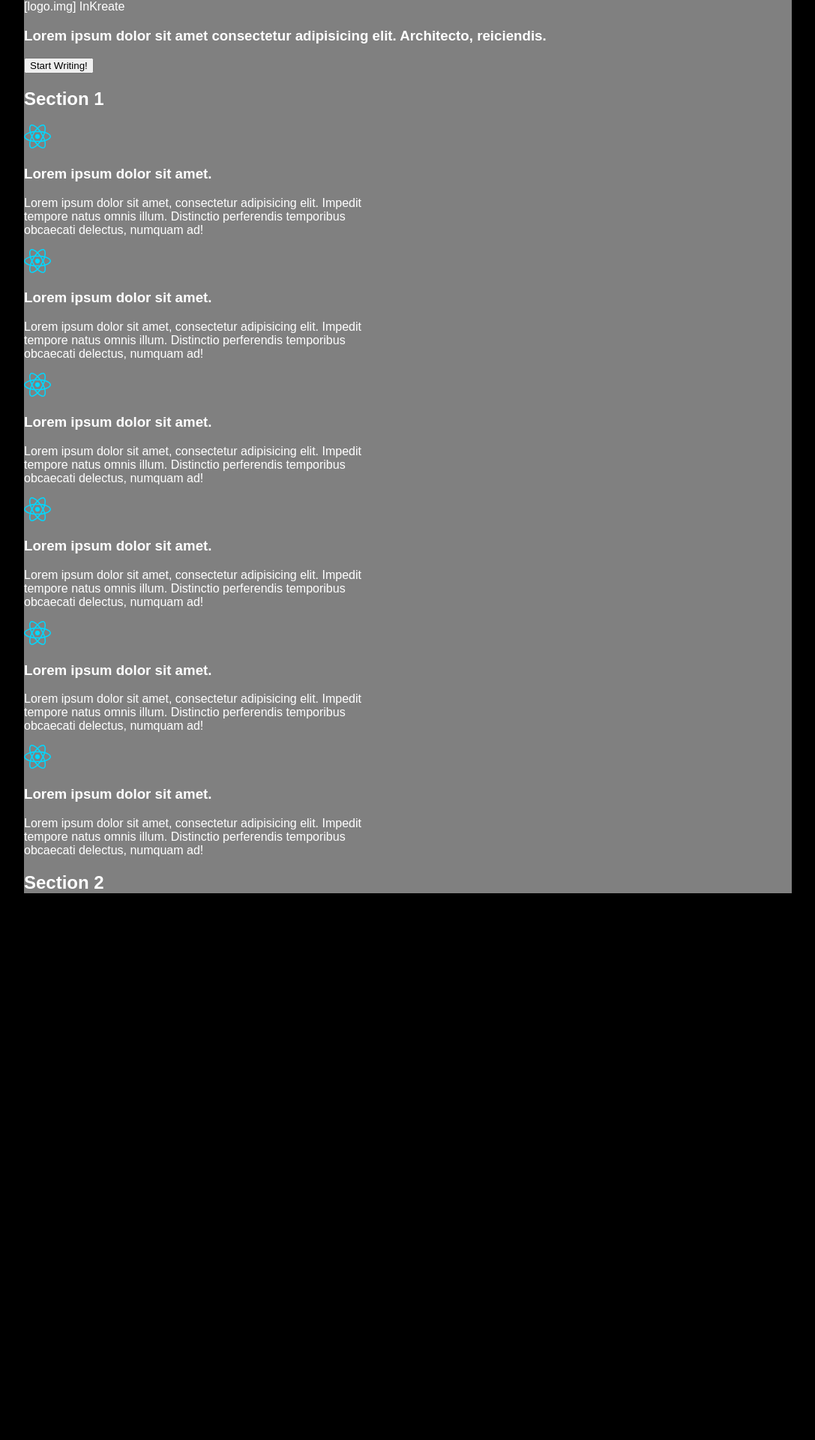
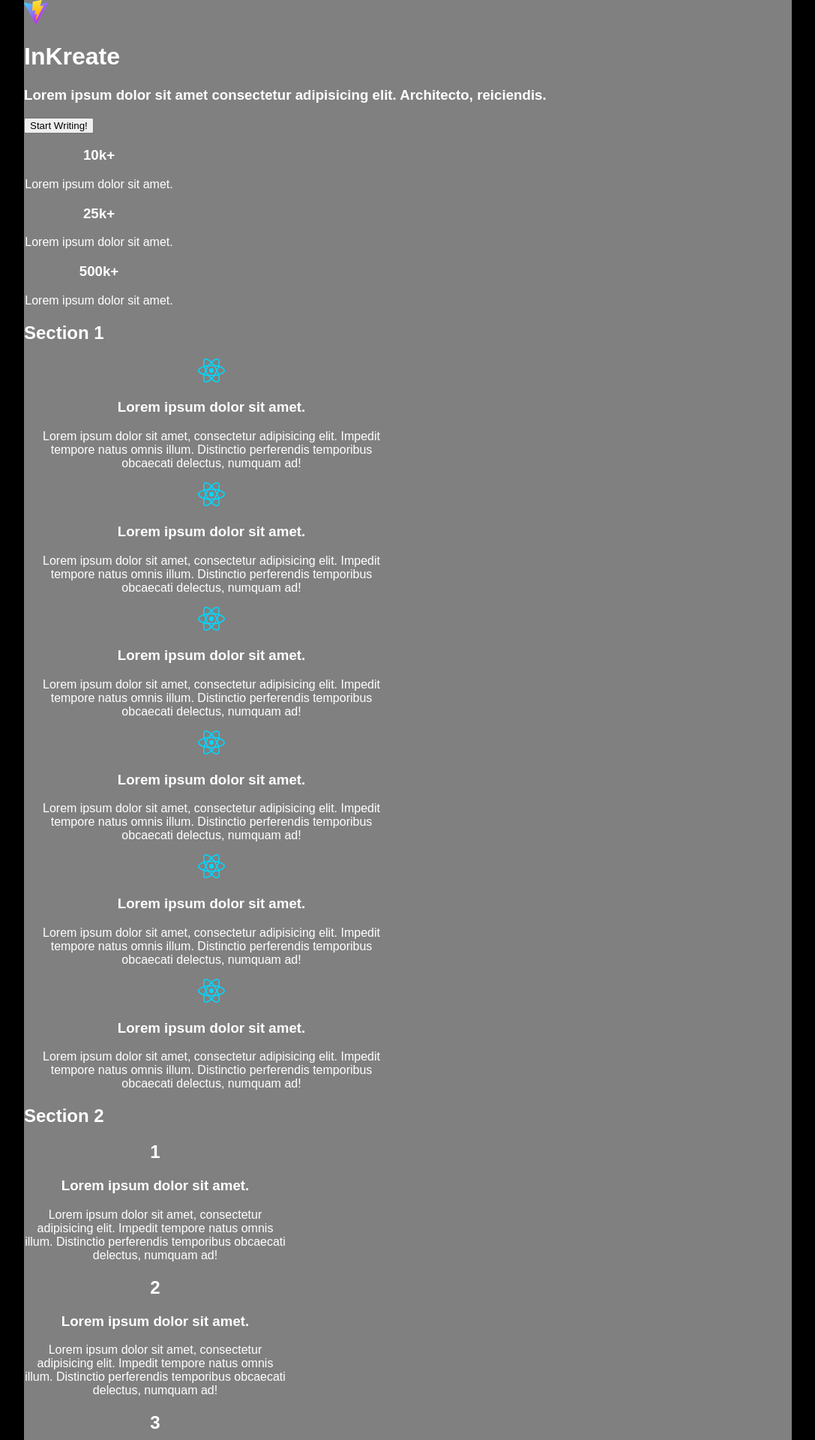
Before and after one commit to Loic-Rodrigue-Gauthier/inkreate, a React (Vite) app in the folder src/inkreate/: page / in a window 1280 px wide. Shown: the top 1920 px of the page at 75% size, without its empty margins (96-1183 px from the left). Before the commit the page ends 1211 px from the top, so only its background shows below. Built offline with nearby package versions, Linux system fonts and the light colour scheme.

Commit message:
more splash + hours

```diff
--- a/src/inkreate/src/components/AuthBox/AuthBox.jsx
+++ b/src/inkreate/src/components/AuthBox/AuthBox.jsx
@@ -1,6 +1,7 @@
 import { useState } from 'react'
 import { useNavigate } from 'react-router-dom'
 import styles from './AuthBox.module.css'
+import viteLogo from '../../assets/vite.svg'
 
 function Signin() {
   const [inputs, setInputs] = useState({})
@@ -13,7 +14,7 @@ function Signin() {
   function submitForm(e) {
     e.preventDefault()
     // DB code here
-    navigate('/home')
+    navigate("/home")
   }
 
   return (
@@ -66,7 +67,7 @@ function Login() {
   function submitForm(e) {
     e.preventDefault()
     // DB code here
-    navigate('/home')
+    navigate("/home")
   }
 
   return (
@@ -97,7 +98,10 @@ function AuthBox() {
 
   return (
     <div className={styles.component}>
-      <div>[logo.img] InKreate</div>
+      <div>
+        <img src={viteLogo} alt="viteLogo" />
+        <h1>InKreate</h1>
+      </div>
       <nav>
           <button
             className={activeTab === 'login' ? styles.active : styles.tab}
--- /dev/null
+++ b/src/inkreate/src/components/GlobalStats/GlobalStats.jsx
@@ -0,0 +1,13 @@
+
+import styles from './GlobalStats.module.css'
+
+function GlobalStats({number, desc}) {
+  return (
+    <div className={styles.box}>
+      <div><h3>{number}</h3></div>
+      <p>{desc}</p>
+    </div>
+  )
+}
+
+export default GlobalStats
--- /dev/null
+++ b/src/inkreate/src/components/GlobalStats/GlobalStats.module.css
@@ -0,0 +1,5 @@
+.box
+{
+    width: 200px;
+    text-align: center;
+}
--- a/src/inkreate/src/components/ImageTitleText/ImageTitleText.jsx
+++ b/src/inkreate/src/components/ImageTitleText/ImageTitleText.jsx
@@ -4,9 +4,11 @@ import styles from './ImageTitleText.module.css'
 function ImageTitleText({src, alt='image', title, children}) {
   return (
     <div className={styles.box}>
-      <img src={src} alt={alt} />
+      <div>
+        <img src={src} alt={alt} />
+      </div>
       <h3>{title}</h3>
-      {children}
+      <div>{children}</div>
     </div>
   )
 }
--- a/src/inkreate/src/components/ImageTitleText/ImageTitleText.module.css
+++ b/src/inkreate/src/components/ImageTitleText/ImageTitleText.module.css
@@ -1,4 +1,5 @@
 .box
 {
     width: 500px;
+    text-align: center;
 }
--- /dev/null
+++ b/src/inkreate/src/components/NumberedTitleText/NumberedTitleText.jsx
@@ -0,0 +1,14 @@
+
+import styles from './NumberedTitleText.module.css'
+
+function NumberedTitleText({number, title, children}) {
+  return (
+    <div className={styles.box}>
+      <div><h2>{number}</h2></div>
+      <h3>{title}</h3>
+      <div>{children}</div>
+    </div>
+  )
+}
+
+export default NumberedTitleText
--- /dev/null
+++ b/src/inkreate/src/components/NumberedTitleText/NumberedTitleText.module.css
@@ -0,0 +1,5 @@
+.box
+{
+    width: 350px;
+    text-align: center;
+}
--- a/src/inkreate/src/layout/Header/Header.jsx
+++ b/src/inkreate/src/layout/Header/Header.jsx
@@ -1,5 +1,6 @@
 import { NavLink } from 'react-router-dom'
 import styles from './Header.module.css'
+import viteLogo from '../../assets/vite.svg'
 
 function Header() {
   return (
@@ -9,7 +10,7 @@ function Header() {
           <NavLink
             to="/home"
             className={({ isActive }) => isActive ? styles.active : styles.navLink}>
-            [logo.img]
+            <img src={viteLogo} alt="viteLogo" />
           </NavLink>
         </li>
         <li className={styles.page}>
--- a/src/inkreate/src/pages/Splash/Splash.jsx
+++ b/src/inkreate/src/pages/Splash/Splash.jsx
@@ -1,14 +1,31 @@
-
+import { useNavigate } from 'react-router-dom'
 import styles from './Splash.module.css'
 import ImageTitleText from '../../components/ImageTitleText/ImageTitleText'
-import reactLogo from '../../assets/react.svg';
+import NumberedTitleText from '../../components/NumberedTitleText/NumberedTitleText'
+import GlobalStats from '../../components/GlobalStats/GlobalStats'
+import reactLogo from '../../assets/react.svg'
+import viteLogo from '../../assets/vite.svg'
 
 function Splash() {
+  const navigate = useNavigate()
+
+  const goToPage = () => {
+    navigate("/authentication")
+  }
+
   return (
       <>
-          <div>[logo.img] InKreate</div>
+        <div>
+          <img src={viteLogo} alt="viteLogo" />
+          <h1>InKreate</h1>
+        </div>
         <h3>Lorem ipsum dolor sit amet consectetur adipisicing elit. Architecto, reiciendis.</h3>
-          <button>Start Writing!</button>
+        <button onClick={goToPage}>Start Writing!</button>
+        <section>
+          <GlobalStats number="10k+" desc="Lorem ipsum dolor sit amet." />
+          <GlobalStats number="25k+" desc="Lorem ipsum dolor sit amet." />
+          <GlobalStats number="500k+" desc="Lorem ipsum dolor sit amet." />
+        </section>
         <h2>Section 1</h2>
         <section>
           <ImageTitleText
@@ -49,6 +66,18 @@ function Splash() {
           </ImageTitleText>
         </section>
         <h2>Section 2</h2>
+        <section>
+          <NumberedTitleText number="1" title="Lorem ipsum dolor sit amet.">
+            <p>Lorem ipsum dolor sit amet, consectetur adipisicing elit. Impedit tempore natus omnis illum. Distinctio perferendis temporibus obcaecati delectus, numquam ad!</p>
+          </NumberedTitleText>
+          <NumberedTitleText number="2" title="Lorem ipsum dolor sit amet.">
+            <p>Lorem ipsum dolor sit amet, consectetur adipisicing elit. Impedit tempore natus omnis illum. Distinctio perferendis temporibus obcaecati delectus, numquam ad!</p>
+          </NumberedTitleText>
+          <NumberedTitleText number="3" title="Lorem ipsum dolor sit amet.">
+            <p>Lorem ipsum dolor sit amet, consectetur adipisicing elit. Impedit tempore natus omnis illum. Distinctio perferendis temporibus obcaecati delectus, numquam ad!</p>
+          </NumberedTitleText>
+        </section>
+        <button onClick={goToPage}>Start Writing!</button>
       </>
   )
 }
```
Also changed, not shown: 1 other file (tests, documents, lock files or other folders). Lines whose indentation alone changed are shown as unchanged.
